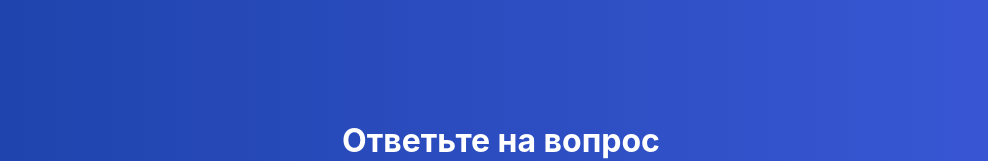
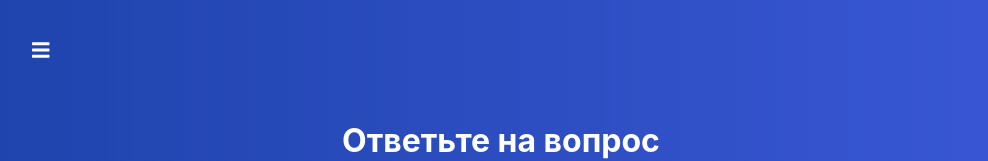
Before and after one commit to meinl2/questionList-, a React app: page / in a window 1280 px wide. Shown: the top 161 px of the page, without its empty margins (8-996 px from the left). Built offline with nearby package versions, Linux system fonts and the light colour scheme.

Commit message:
add menu

```diff
--- a/src/components/FinishedQuiz/FinishedQuiz.js
+++ b/src/components/FinishedQuiz/FinishedQuiz.js
@@ -2,6 +2,7 @@
 import classes from "./FinishedQuiz.module.css";
 import { FontAwesomeIcon } from '@fortawesome/react-fontawesome';
 import { faCheck, faTimes } from '@fortawesome/free-solid-svg-icons';
+import Button from "../UI/Button/Button";
 
 
 const FinishedQuiz = props => {
@@ -34,7 +35,8 @@
             <p>Правильно {successCount} из {props.quiz.length}</p>
 
             <div>
-                <button onClick={props.onRetry}>Повторить</button>
+                <Button onClick={props.onRetry} type={'primary'}>Повторить</Button>
+                <Button  type={'success'}>Перейти в список тестов</Button>
             </div>
         </div>
     )
--- /dev/null
+++ b/src/components/Navigation/MenuToggle/MenuToggle.js
@@ -0,0 +1,26 @@
+import React from "react";
+import classes from "./MenuToggle.module.css"
+import { FontAwesomeIcon } from '@fortawesome/react-fontawesome';
+import { faBars, faTimes } from '@fortawesome/free-solid-svg-icons';
+
+const MenuToggle = props => {
+    let icon;
+    const cls = [classes.MenuToggle];
+    if (props.isOpen) {
+        icon = faTimes;
+        cls.push(classes.open)
+    } else {
+        icon = faBars
+    }
+
+    return (
+        <FontAwesomeIcon
+            className={cls.join(' ')}
+            onClick={props.onToggle}
+            icon={icon}
+        />
+
+    )
+};
+
+export default MenuToggle
--- /dev/null
+++ b/src/components/Navigation/MenuToggle/MenuToggle.module.css
@@ -0,0 +1,18 @@
+.MenuToggle {
+    position: fixed;
+    top: 40px;
+    left: 40px;
+    font-size: 20px;
+    cursor: pointer;
+    color: white;
+    z-index: 100;
+    transition: opacity, left .22s ease-in;
+}
+
+.MenuToggle:hover {
+    opacity: .7;
+}
+
+.MenuToggle.open {
+    left: 320px ;
+}
--- /dev/null
+++ b/src/components/UI/Button/Button.js
@@ -0,0 +1,20 @@
+import React from "react";
+import classes from "./Button.module.css"
+
+const Button = props => {
+    const cls = [
+        classes.Button,
+        classes[props.type]
+    ]
+    return (
+        <button
+            onClick={props.onClick}
+            className={cls.join(' ')}
+            disabled={props.disabled}
+        >
+            {props.children}
+        </button>
+    )
+}
+
+export default Button
--- /dev/null
+++ b/src/components/UI/Button/Button.module.css
@@ -0,0 +1,38 @@
+.Button {
+    display: inline-block;
+    padding: 10px 20px;
+    border-radius: 4px;
+    border: 1px solid #ccc;
+    color: #000;
+    margin-right: 15px;
+    text-transform: uppercase;
+    font-weight: bold;
+    font-size: 12px;
+}
+
+.Button:focus {
+    outline: none;
+}
+
+.Button:active {
+    box-shadow: inset 2px 2px 1px rgba(0,0,0, .3);
+}
+
+.Button:disabled {
+    background: #ccc;
+    color: black;
+    cursor: not-allowed;
+}
+
+.error {
+    background: rgba(240,87,108,1);
+}
+
+.success {
+    background: rgba(161,240,69, 1);
+}
+
+.primary {
+    background: #2884f6;
+    color: white;
+}
--- a/src/hoc/Layout/Layout.js
+++ b/src/hoc/Layout/Layout.js
@@ -1,13 +1,28 @@
 import React, {Component} from "react";
 import classes from './Layout.module.css';
-
+import MenuToggle from "../../components/Navigation/MenuToggle/MenuToggle";
 
 class Layout extends Component{
+
+    constructor(props) {
+        super(props);
+        this.state = {
+            menu:false
+        }
+    }
+
+    toggleMenuHandler = () => {
+        this.setState({
+            menu: !this.state.menu
+        })
+    };
     render() {
         return (
             <div className={classes.Layout}>
-
-
+                <MenuToggle
+                    onToggle={this.toggleMenuHandler}
+                    isOpen={this.state.menu}
+                />
                 <main>
                     {this.props.children}
                 </main>
```
